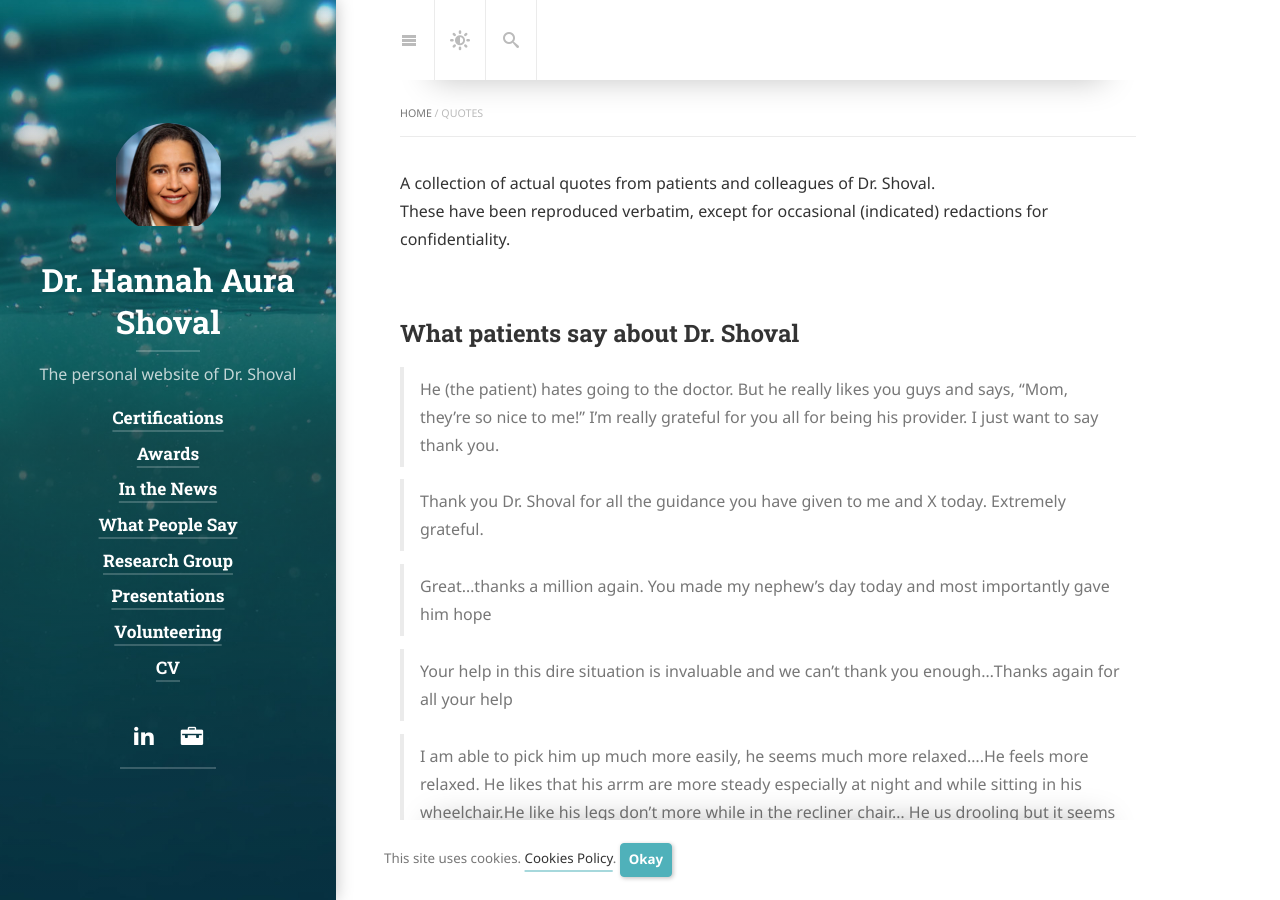
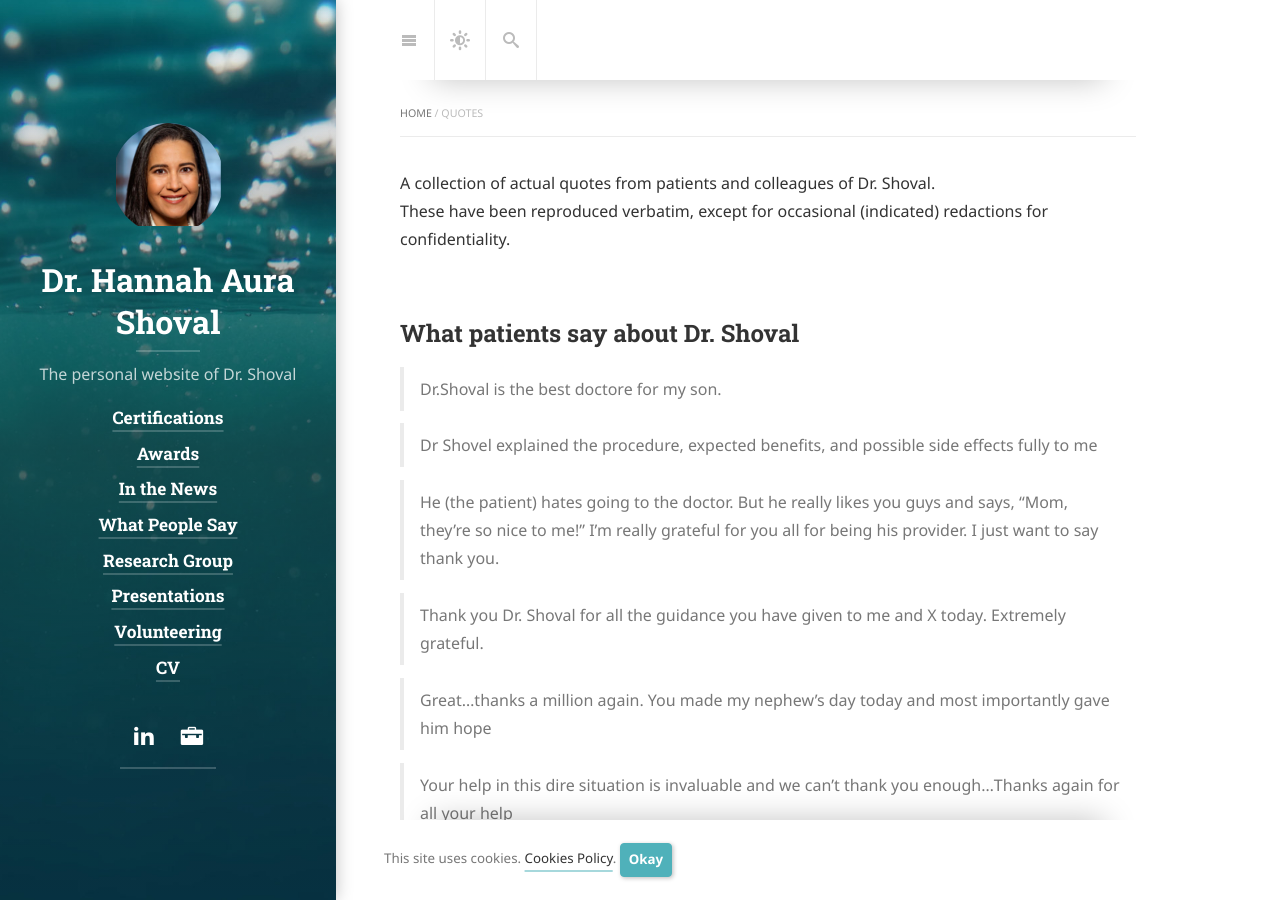
Before and after one commit to physiatry/physiatry.github.io, a Jekyll site: the page built from quotes.md, in a window 1280 px wide and 900 px high. Built offline with Jekyll 4.4.1, drawn with Linux system fonts in a browser that asks for light colours; cached includes are drawn as plain includes; nearby versions of some CDN libraries; some web fonts are replaced; library files that are not in the unit come from our copies.

Commit message:
add two quotes
Signed-off-by: Avi Shinnar <shinnar@us.ibm.com>

```diff
--- a/quotes.md
+++ b/quotes.md
@@ -10,6 +10,10 @@ These have been reproduced verbatim, except for occasional (indicated) redaction
 {:toc .large-only}
 
 ## What patients say about Dr. Shoval
+
+> Dr.Shoval is the best doctore for my son.
+
+> Dr Shovel explained the procedure, expected benefits, and possible side effects fully to me
 
 > He (the patient) hates going to the doctor. But he really likes you
   guys and says, "Mom, they're so nice to me!" I'm really grateful for
```
